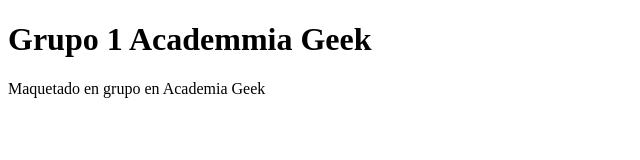
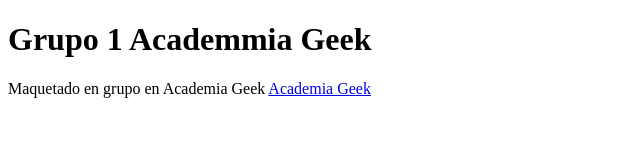
Before and after one commit to lorenatorog11/Ejercicio1, a plain HTML site: page index.html in a window 1280 px wide. Shown: the whole page, without its empty margins (0-640 px from the left). Drawn offline with Linux system fonts and the light colour scheme.

Commit message:
Cambios footer

```diff
--- a/index.html
+++ b/index.html
@@ -14,7 +14,7 @@
         <section class="contenido"></section>
     </main>
     <footer>
-        <p>Maquetado en grupo en Academia Geek</p>
+        <p>Maquetado en grupo en Academia Geek <a href="https://makaia.org/es/academiageek/">Academia Geek</a> </p>
     </footer>
 </body>
 </html>
```
